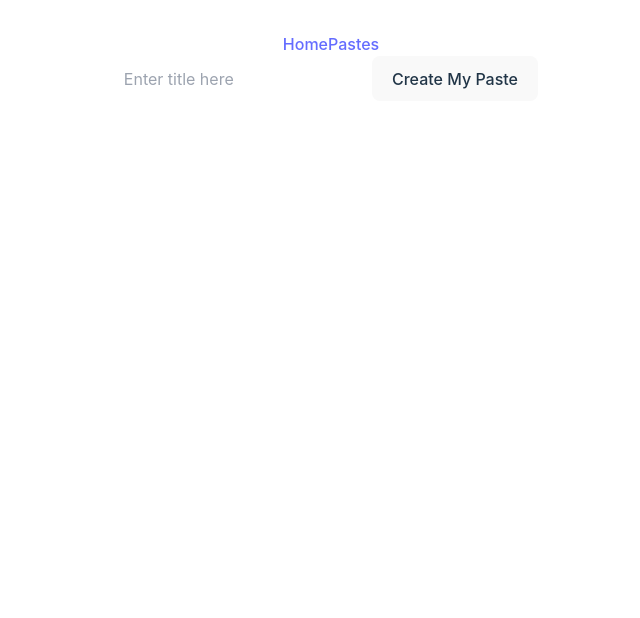
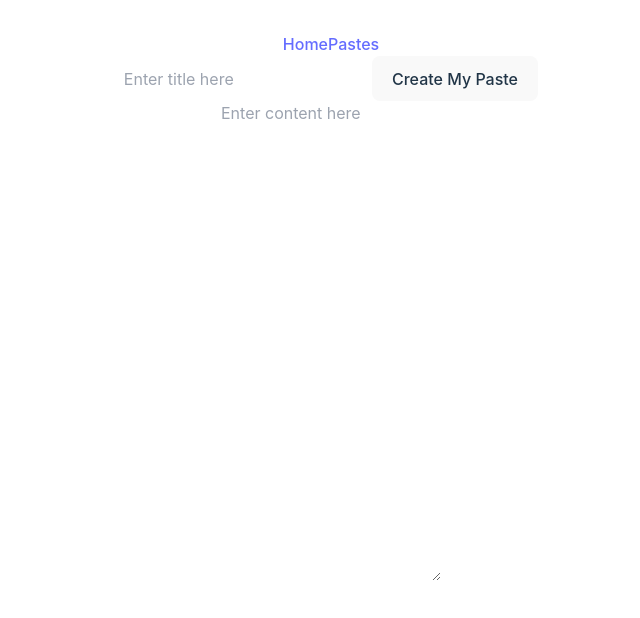
Before and after one commit to amar-jondhalekar/React-Paste-App, a React (Vite) app: page / in a window 1280 px wide. Shown: the top 618 px of the page, without its empty margins (309-949 px from the left). Built offline with nearby package versions, Linux system fonts and the light colour scheme.

Commit message:
added textarea to display all values here

```diff
--- a/src/components/Home.jsx
+++ b/src/components/Home.jsx
@@ -7,19 +7,29 @@ const Home = () => {
     const [searchParams, setSearchParams] = useSearchParams();
     const pasteId = searchParams.get("pasteId");
   return (
-    <div>
+   <div>
+     <div className='flex flex-row gap-7'>
         <input className='p-2 rounded-2xl mt-2'
         type="text"
         placeholder='Enter title here'
         value={title}
         onChange={(e) => setTitle(e.target.value)}
         />
-        <button>
+        <button className='p-2 rounded-2xl mt-2'>
             {
                 pasteId ? "Update My Paste" : "Create My Paste"
             }
         </button>
     </div>
+    <div>
+        <textarea
+        value={value}
+        placeholder='Enter content here'
+        onChange={(e) => setValue(e.target.value)}
+        rows={20}
+        />
+    </div>
+   </div>
   )
 }
 
```
